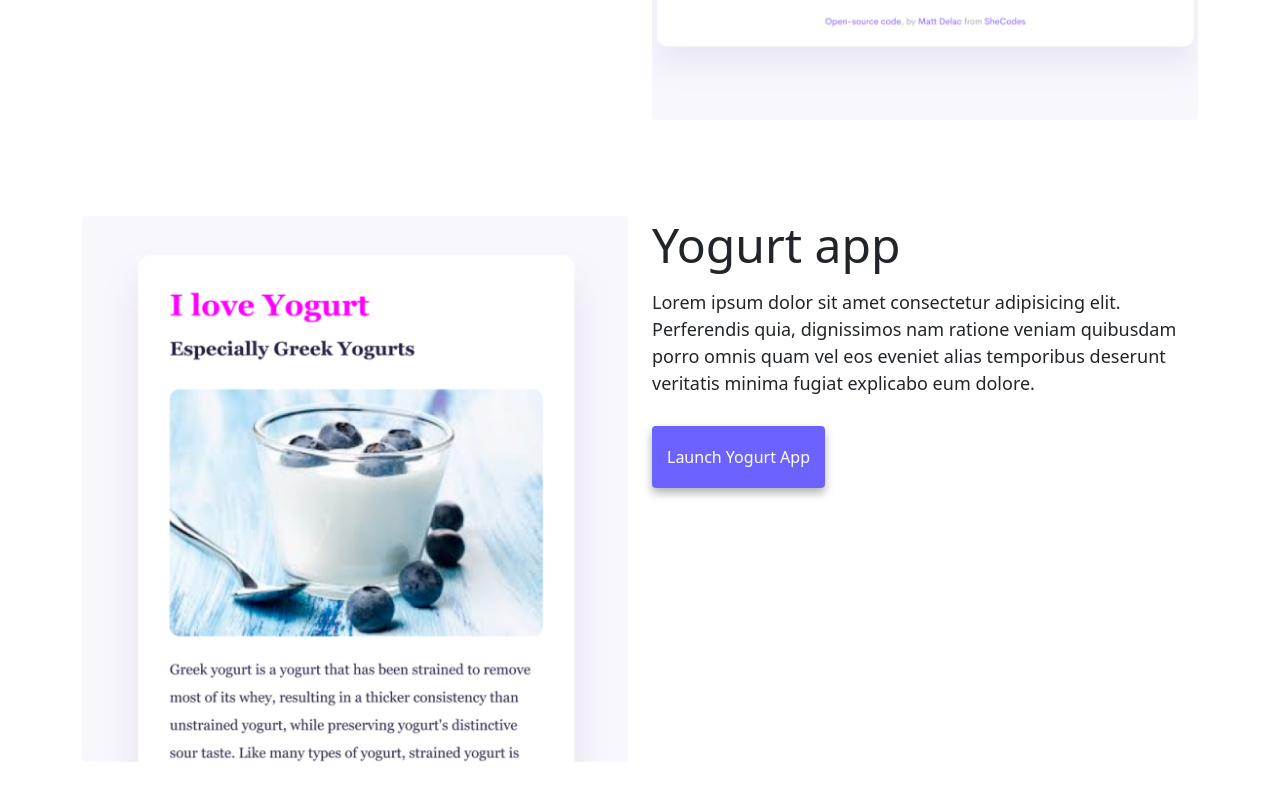
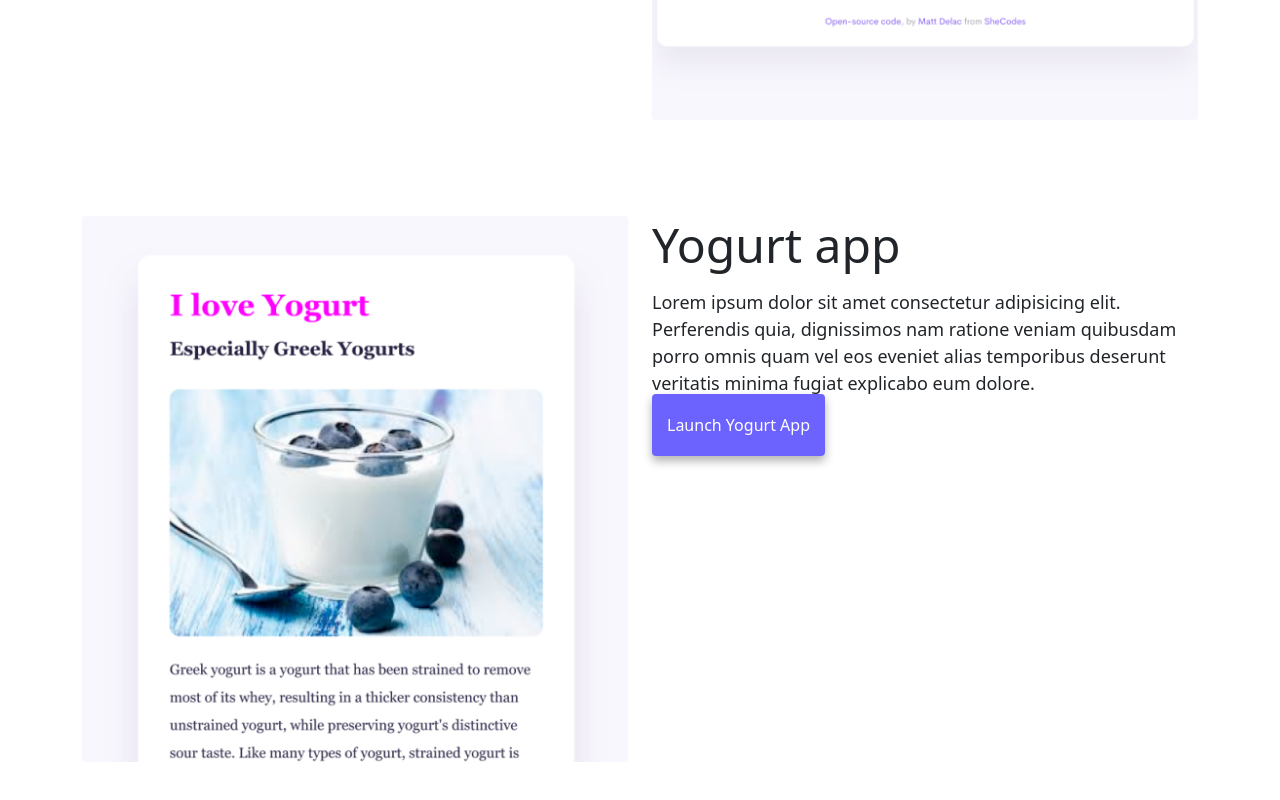
Before and after one commit to Leah-Olorunfemi/Advanced-tools-challenge, a plain HTML site: page index.html in a window 1280 px wide. Shown: the part 1564-2364 px from the top of the page. Drawn offline with nearby package versions, Linux system fonts and the light colour scheme.

Commit message:
Updated index.html
-adjusted bottom margin in index.html

```diff
--- a/index.html
+++ b/index.html
@@ -93,7 +93,7 @@
                     eos eveniet alias temporibus deserunt veritatis minima fugiat
                     explicabo eum dolore.
                 </p>
-                <div class="mt-5">
+                <div class="mt-10">
                     <a href="#" class="primary-link" title="launch yogurt app">Launch Yogurt App</a>
                 </div>
             </div>
```
